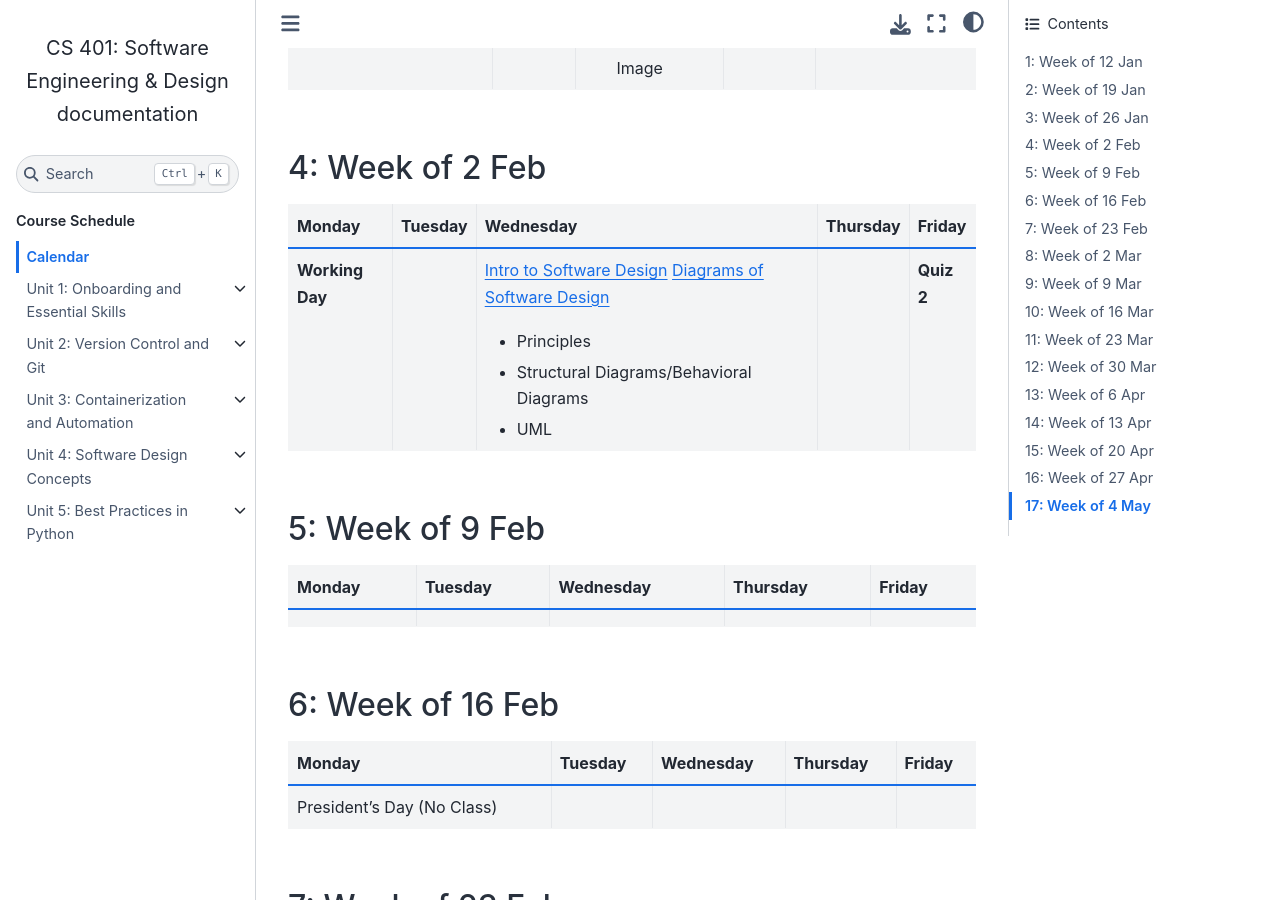
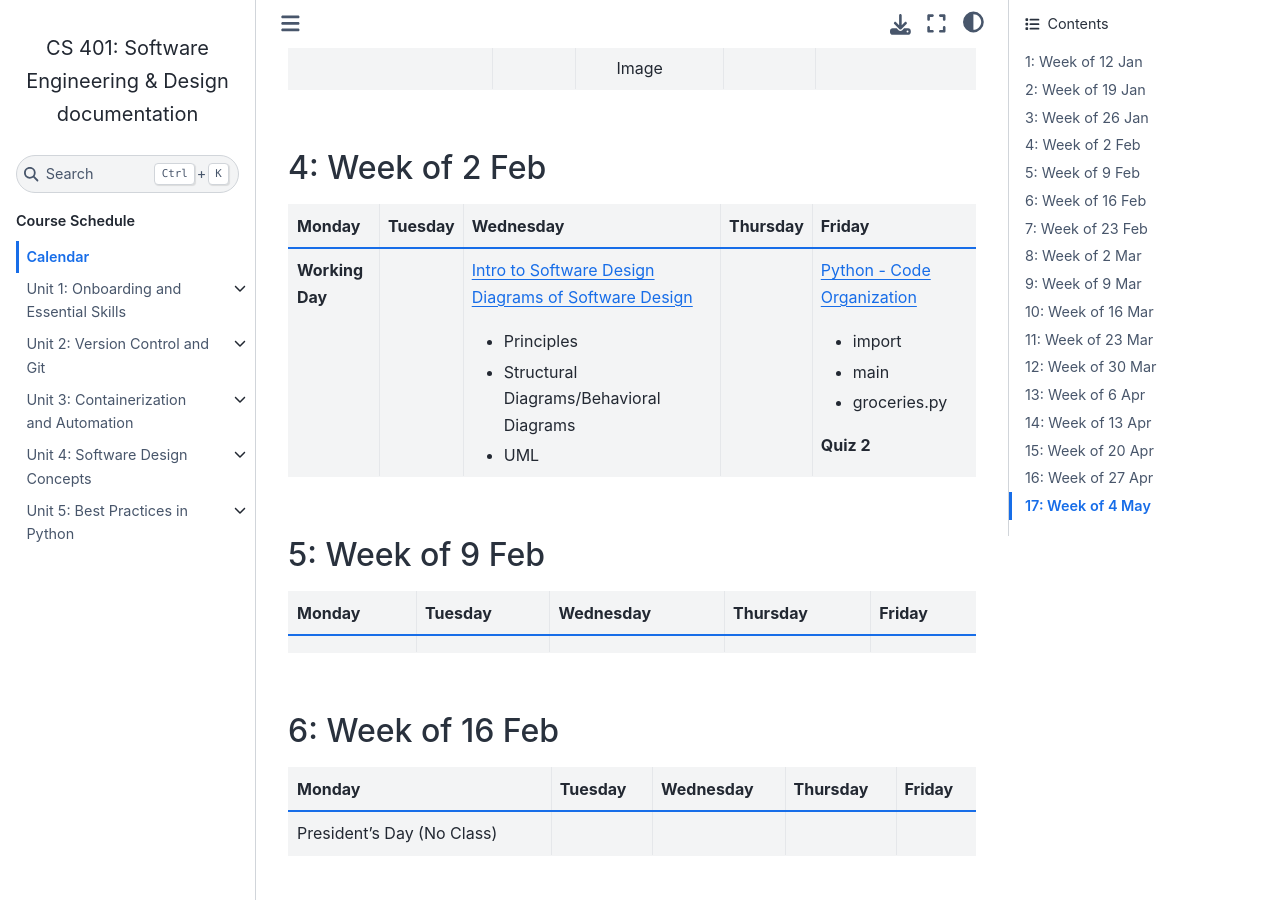
Before and after one commit to andrewsolis/cs401, a Sphinx documentation site: the page built from docs/calendar.rst, in a window 1280 px wide and 900 px high, scrolled down 1465 px. Built offline with Sphinx 7.4.7 and the Sphinx Book theme 1.1.4, drawn with Linux system fonts in a browser that asks for light colours; pages that are not in the unit, such as notebooks, are missing from menus.

Commit message:
fix coding issue for organization notes

```diff
--- a/docs/calendar.rst
+++ b/docs/calendar.rst
@@ -55,19 +55,20 @@ Calendar
 
 4: Week of 2 Feb
 -----------------
-+----------------------------------------------------------------------------------------------------------------------------------+------------+------------------------------------------------------------------------------------------------------------------+------------+-----------------------------------+
-| Monday                                                                                                                           | Tuesday    | Wednesday                                                                                                        | Thursday   | Friday                            |
-+==================================================================================================================================+============+==================================================================================================================+============+===================================+
-| **Working Day**                                                                                                                  |            | `Intro to Software Design`_                                                                                      |            |                                   |
-|                                                                                                                                  |            | `Diagrams of Software Design`_                                                                                   |            |                                   |
-|                                                                                                                                  |            |                                                                                                                  |            |                                   |
-|                                                                                                                                  |            | * Principles                                                                                                     |            |                                   |
-|                                                                                                                                  |            | * Structural Diagrams/Behavioral Diagrams                                                                        |            |                                   |
-|                                                                                                                                  |            | * UML                                                                                                            |            | **Quiz 2**                        |
-+----------------------------------------------------------------------------------------------------------------------------------+------------+------------------------------------------------------------------------------------------------------------------+------------+-----------------------------------+
++----------------------------------------------------------------------------------------------------------------------------------+------------+-------------------------------------------------+------------+-----------------------------------+
+| Monday                                                                                                                           | Tuesday    | Wednesday                                       | Thursday   | Friday                            |
++==================================================================================================================================+============+=================================================+============+===================================+
+| **Working Day**                                                                                                                  |            | `Intro to Software Design`_                     |            | `Python - Code Organization`_     |
+|                                                                                                                                  |            | `Diagrams of Software Design`_                  |            |                                   |
+|                                                                                                                                  |            |                                                 |            | * import                          |
+|                                                                                                                                  |            | * Principles                                    |            | * main                            |
+|                                                                                                                                  |            | * Structural Diagrams/Behavioral Diagrams       |            | * groceries.py                    |
+|                                                                                                                                  |            | * UML                                           |            | **Quiz 2**                        |
++----------------------------------------------------------------------------------------------------------------------------------+------------+-------------------------------------------------+------------+-----------------------------------+
 
 .. _Intro to Software Design: https://cs401.readthedocs.io/en/latest/unit04/intro_software_design.html
 .. _Diagrams of Software Design: https://cs401.readthedocs.io/en/latest/unit04/diagrams.html
+.. _Python - Code Organization: https://cs401.readthedocs.io/en/latest/unit05/organization.html
 
 5: Week of 9 Feb
 -----------------
```
Also changed, not shown: docs/unit05/organization.rst (+8 -5 lines).
